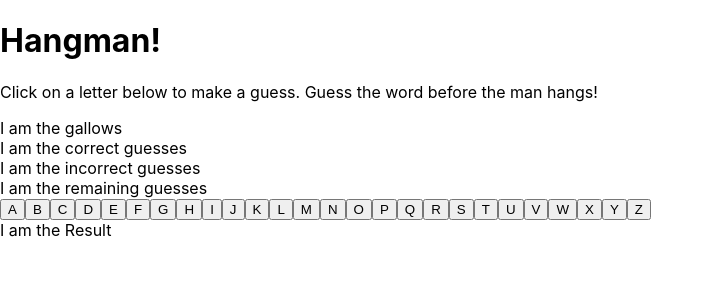
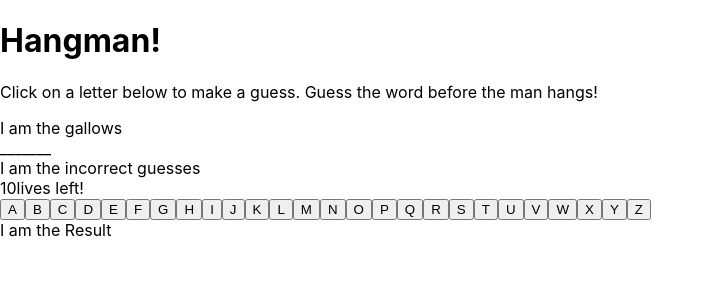
Before and after one commit to davidsauntson/hangman-ds, a React (Create React App) app: page / in a window 1280 px wide. Shown: the top 300 px of the page, without its empty margins (0-714 px from the left). Built offline with nearby package versions, Linux system fonts and the light colour scheme.

Commit message:
blanks and correct guesses are now displayed in the word sectino

```diff
--- a/src/components/board/Board.jsx
+++ b/src/components/board/Board.jsx
@@ -14,23 +14,33 @@ const Board = (props) => {
   const startingWord = words[Math.floor(Math.random() * words.length)];
 
   // setup state
-  const [word, setWord] = useState(startingWord);
+  const [word] = useState(startingWord);
   const [remainingBadGuesses, setRemainingBadGuesses] = useState(10);
   const [correctGuesses, setCorrectGuesses] = useState([]);
   const [incorrectGuesses, setIncorrectGuesses] = useState([]);
   const [guessedLetters, setGuessedLetters] = useState([]);
   const [hasWon, setHasWon] = useState(false);
 
+  // EVENT HANDLERS
+  // ---
   // handle guess from PotentialGuesses
   const handleGuess = (letter) => {
     setGuessedLetters(guessedLetters.concat(letter));
 
+    updateGuesses(letter);
+  };
+
+  // GAME LOGIC METHODS
+  // ---
+  // update the guessed letter arrays and the number of bad guesses left
+  const updateGuesses = (letter) => {
     if (word.indexOf(letter) !== -1) {
       // it is a correct guess!
       setCorrectGuesses(correctGuesses.concat(letter));
     } else {
       // it's a doozy :-(
       setIncorrectGuesses(incorrectGuesses.concat(letter));
+      setRemainingBadGuesses(remainingBadGuesses - 1);
     }
   };
 
@@ -40,7 +50,7 @@ const Board = (props) => {
       <Gallows />
       <CorrectGuesses word={word} correctGuesses={correctGuesses} />
       <IncorrectGuesses />
-      <RemainingGuesses />
+      <RemainingGuesses remainingBadGuesses={remainingBadGuesses} />
       <PotentialGuesses
         alphabet={props.alphabet}
         handleGuess={handleGuess}
--- a/src/components/correct-guesses/CorrectGuesses.jsx
+++ b/src/components/correct-guesses/CorrectGuesses.jsx
@@ -1,7 +1,19 @@
 import React from "react";
 
-const CorrectGuesses = () => {
-  return <div>I am the correct guesses</div>;
+const CorrectGuesses = (props) => {
+  const wordArray = Array.from(props.word);
+
+  return (
+    <section className="hidden-word">
+      {wordArray.map((letter, index) => {
+        if (props.correctGuesses.indexOf(letter) !== -1) {
+          return <span key={`letter-${index}`}>{letter}</span>;
+        } else {
+          return <span key={`letter-${index}`}>_</span>;
+        }
+      })}
+    </section>
+  );
 };
 
 export default CorrectGuesses;
--- a/src/components/remaining-guesses/RemainingGuesses.jsx
+++ b/src/components/remaining-guesses/RemainingGuesses.jsx
@@ -1,7 +1,12 @@
 import React from "react";
 
-const RemainingGuesses = () => {
-  return <div>I am the remaining guesses</div>;
+const RemainingGuesses = (props) => {
+  return (
+    <div>
+      <span data-testid="remaining-guesses">{props.remainingBadGuesses}</span>
+      lives left!
+    </div>
+  );
 };
 
 export default RemainingGuesses;
--- a/src/config/index.js
+++ b/src/config/index.js
@@ -1 +1 @@
-export const words = ["panda", "sun", "koala", "grizzly", "polar"];
+export const words = ["PANDA", "SUN", "KOALA", "GRIZZLY", "POLAR"];
```
